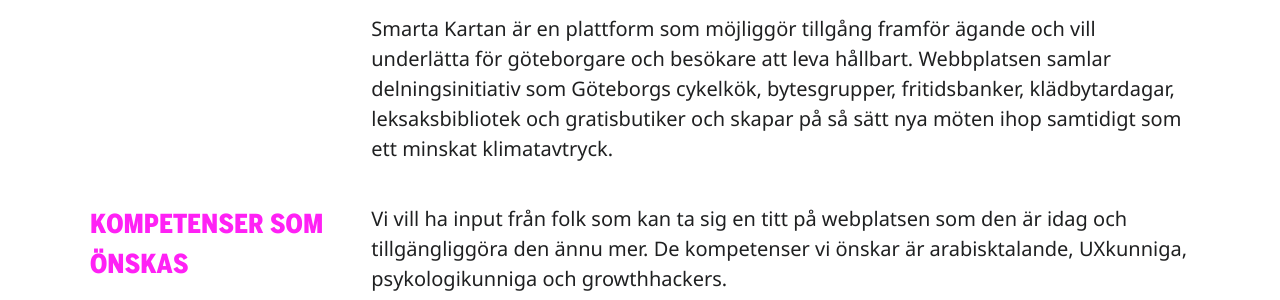
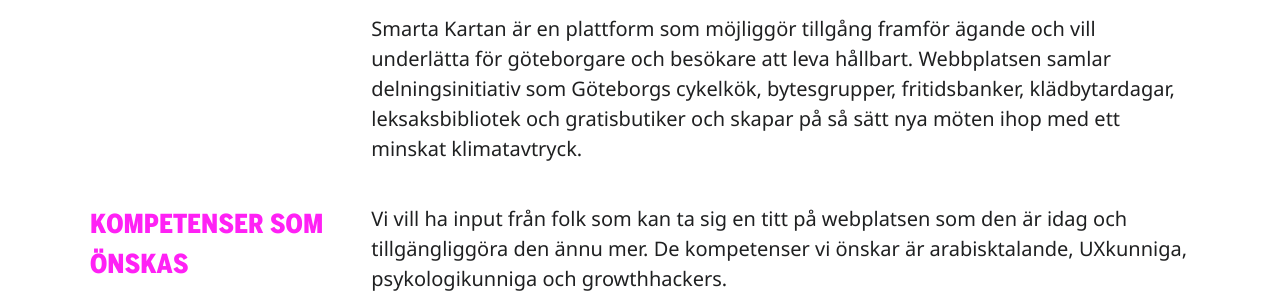
Before and after one commit to civictechsweden/civictech.se, a Jekyll site: the page built from _posts/civictechgbg.siteleaf.net/projects/2018-08-02-smartakartan.markdown, in a window 1280 px wide and 900 px high, scrolled down 867 px. Shown: the part 245-545 px from the top of the window. Built offline with Jekyll 4.4.1, drawn with Linux system fonts in a browser that asks for light colours; nearby versions of some CDN libraries.

Commit message:
Updated Smartakartan

```diff
--- a/_posts/civictechgbg.siteleaf.net/projects/2018-08-02-smartakartan.markdown
+++ b/_posts/civictechgbg.siteleaf.net/projects/2018-08-02-smartakartan.markdown
@@ -28,7 +28,7 @@
   organisation-link: http://www.kollekogbg.se/
 ---
 
-Smarta Kartan är en plattform som möjliggör tillgång framför ägande och vill underlätta för göteborgare och besökare att leva hållbart. Webbplatsen samlar delningsinitiativ som  Göteborgs cykelkök, bytesgrupper, fritidsbanker, klädbytardagar, leksaksbibliotek och gratisbutiker och skapar på så sätt nya möten ihop samtidigt som ett minskat klimatavtryck.
+Smarta Kartan är en plattform som möjliggör tillgång framför ägande och vill underlätta för göteborgare och besökare att leva hållbart. Webbplatsen samlar delningsinitiativ som  Göteborgs cykelkök, bytesgrupper, fritidsbanker, klädbytardagar, leksaksbibliotek och gratisbutiker och skapar på så sätt nya möten ihop med ett minskat klimatavtryck.
 
 ## Kompetenser som önskas
 Vi vill ha input från folk som kan ta sig en titt på webplatsen som den är idag och tillgängliggöra den ännu mer. De kompetenser vi önskar är arabisktalande, UXkunniga, psykologikunniga och growthhackers.
```
